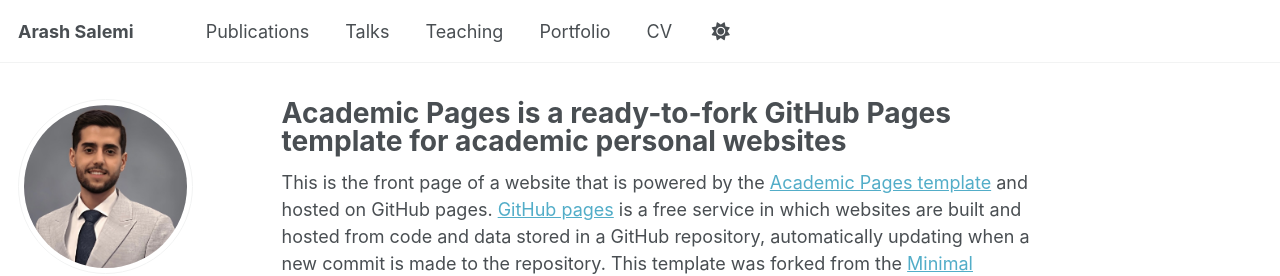
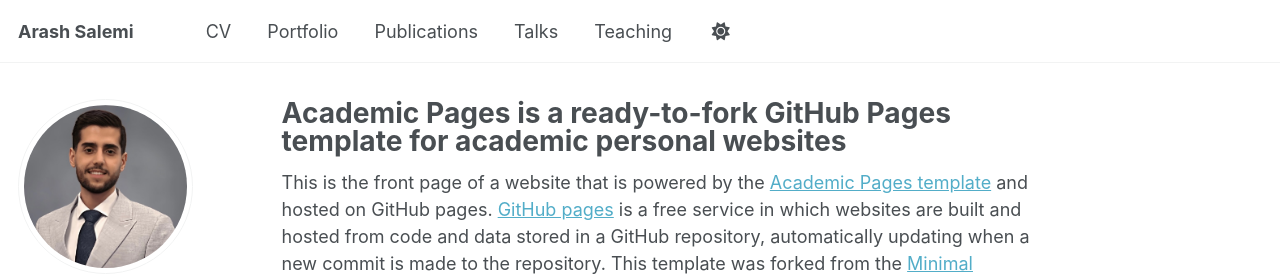
Before and after one commit to arash-salemi/arash-salemi.github.io, a Jekyll site: the page built from _pages/about.md, in a window 1280 px wide. Shown: the top 276 px of the page. Built offline with Jekyll 4.4.1, drawn with Linux system fonts in a browser that asks for light colours; a script that is not in the unit is left out; part of the change alters nothing that is shown.

```diff
--- a/_data/navigation.yml
+++ b/_data/navigation.yml
@@ -8,6 +8,13 @@
 #      Markdown formatted page while the second is generated using JSON.
 
 main:
+
+  - title: "CV"
+    url: /cv/
+
+  - title: "Portfolio"
+    url: /portfolio/
+
   - title: "Publications"
     url: /publications/
 
@@ -17,14 +24,8 @@ main:
   - title: "Teaching"
     url: /teaching/
 
-  - title: "Portfolio"
-    url: /portfolio/
-
   # - title: "Blog Posts"
   #    url: /year-archive/
-
-  - title: "CV"
-    url: /cv/
 
   # - title: "CV"
   #   url: /cv-json/
```
